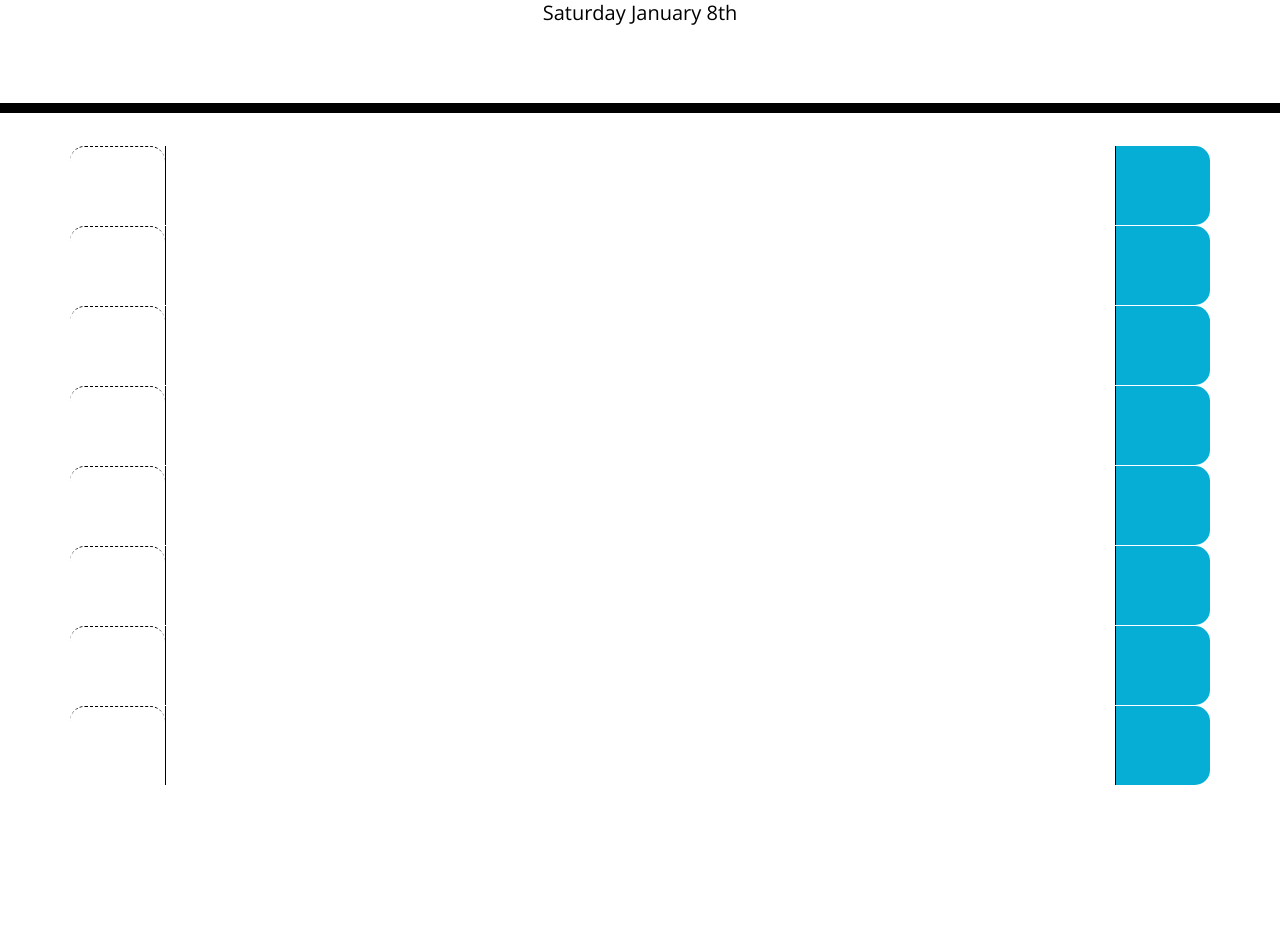
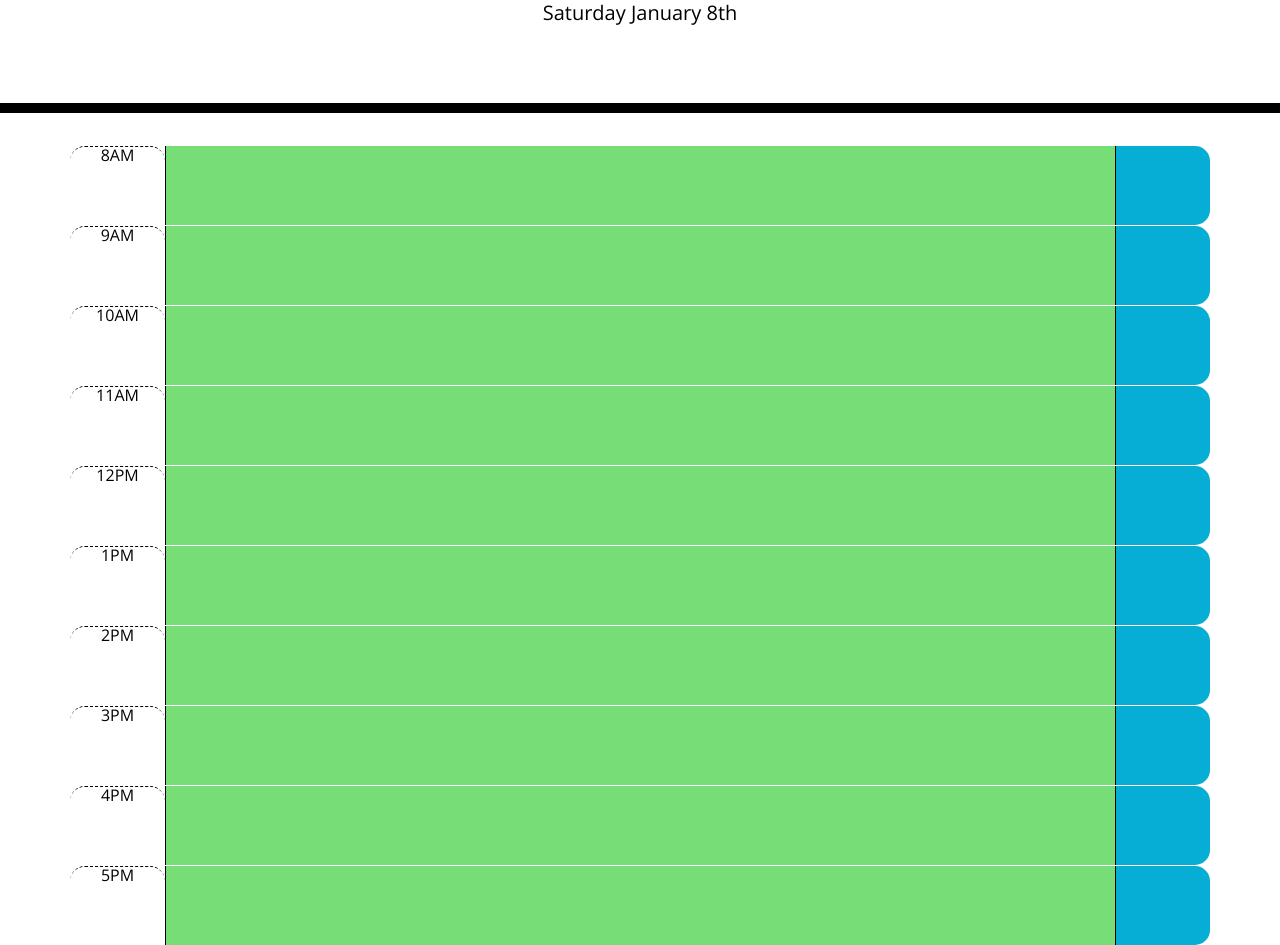
Before and after one commit to lauragupta/daily-scheduler, a plain HTML site: page index.html in a window 1280 px wide. Shown: the part 191-1136 px from the top of the page. Before the commit the page ends 976 px from the top, so only its background shows below. Drawn offline with nearby package versions, Linux system fonts and the light colour scheme.

Commit message:
color coding for past present and future working

```diff
--- a/index.html
+++ b/index.html
@@ -31,46 +31,55 @@
     <div class="container">
       <!-- Timeblocks go here -->
       <div class="row">
-          <div class="hour time-block col-1"></div>
-          <textarea class="col-10"></textarea>
+          <div class="hour time-block col-1">8AM</div>
+          <textarea class="col-10" data-id="8"></textarea>
           <div class="saveBtn col-1"></div>
       </div>
       <div class="row">
-        <div class="hour time-block col-1"></div>
-        <textarea class="col-10"></textarea>
+        <div class="hour time-block col-1">9AM</div>
+        <textarea class="col-10" data-id="9"></textarea>
         <div class="saveBtn col-1"></div>
       </div>
       <div class="row">
-        <div class="hour time-block col-1"></div>
-        <textarea class="col-10"></textarea>
+        <div class="hour time-block col-1">10AM</div>
+        <textarea class="col-10" data-id="10"></textarea>
         <div class="saveBtn col-1"></div>
       </div>
       <div class="row">
-        <div class="hour time-block col-1"></div>
-        <textarea class="col-10"></textarea>
+        <div class="hour time-block col-1">11AM</div>
+        <textarea class="col-10" data-id="11"></textarea>
         <div class="saveBtn col-1"></div>
       </div>
       <div class="row">
-        <div class="hour time-block col-1"></div>
-        <textarea class="col-10"></textarea>
+        <div class="hour time-block col-1">12PM</div>
+        <textarea class="col-10"  data-id="12"></textarea>
         <div class="saveBtn col-1"></div>
       </div>
       <div class="row">
-        <div class="hour time-block col-1"></div>
-        <textarea class="col-10"></textarea>
+        <div class="hour time-block col-1">1PM</div>
+        <textarea class="col-10" data-id="13"></textarea>
         <div class="saveBtn col-1"></div>
       </div>
       <div class="row">
-        <div class="hour time-block col-1"></div>
-        <textarea class="col-10"></textarea>
+        <div class="hour time-block col-1">2PM</div>
+        <textarea class="col-10" data-id="14"></textarea>
         <div class="saveBtn col-1"></div>
       </div>
       <div class="row">
-        <div class="hour time-block col-1"></div>
-        <textarea class="col-10"></textarea>
+        <div class="hour time-block col-1">3PM</div>
+        <textarea class="col-10" data-id="15"></textarea>
         <div class="saveBtn col-1"></div>
       </div>
-
+      <div class="row">
+        <div class="hour time-block col-1">4PM</div>
+        <textarea class="col-10" data-id="16"></textarea>
+        <div class="saveBtn col-1"></div>
+      </div>
+      <div class="row">
+        <div class="hour time-block col-1">5PM</div>
+        <textarea class="col-10" data-id="17"></textarea>
+        <div class="saveBtn col-1"></div>
+      </div>
 
 
     </div>
--- a/script.js
+++ b/script.js
@@ -1,6 +1,24 @@
-function getDay() {
+function getDayAndTime() {
     var date = moment().format("dddd MMMM Do");
     $("#currentDay").text(date);
+    changeHour();
 }
 
-setInterval(getDay, 1000);
+setInterval(getDayAndTime, 1000);
+
+function checkPastPresentFuture(i, textarea) {
+    var $textarea = $(textarea);
+    var militaryTimeID = parseInt($textarea.data("id"));
+    var currentHour = parseInt(moment().format("HH"));
+    if (currentHour === militaryTimeID) {
+        $textarea.addClass("present");
+    } else if (currentHour > militaryTimeID) {
+        $textarea.addClass("past");
+    } else if (currentHour < militaryTimeID){
+        $textarea.addClass("future");
+    }
+}
+
+function changeHour() {
+    $("textarea").each(checkPastPresentFuture);
+}
```
